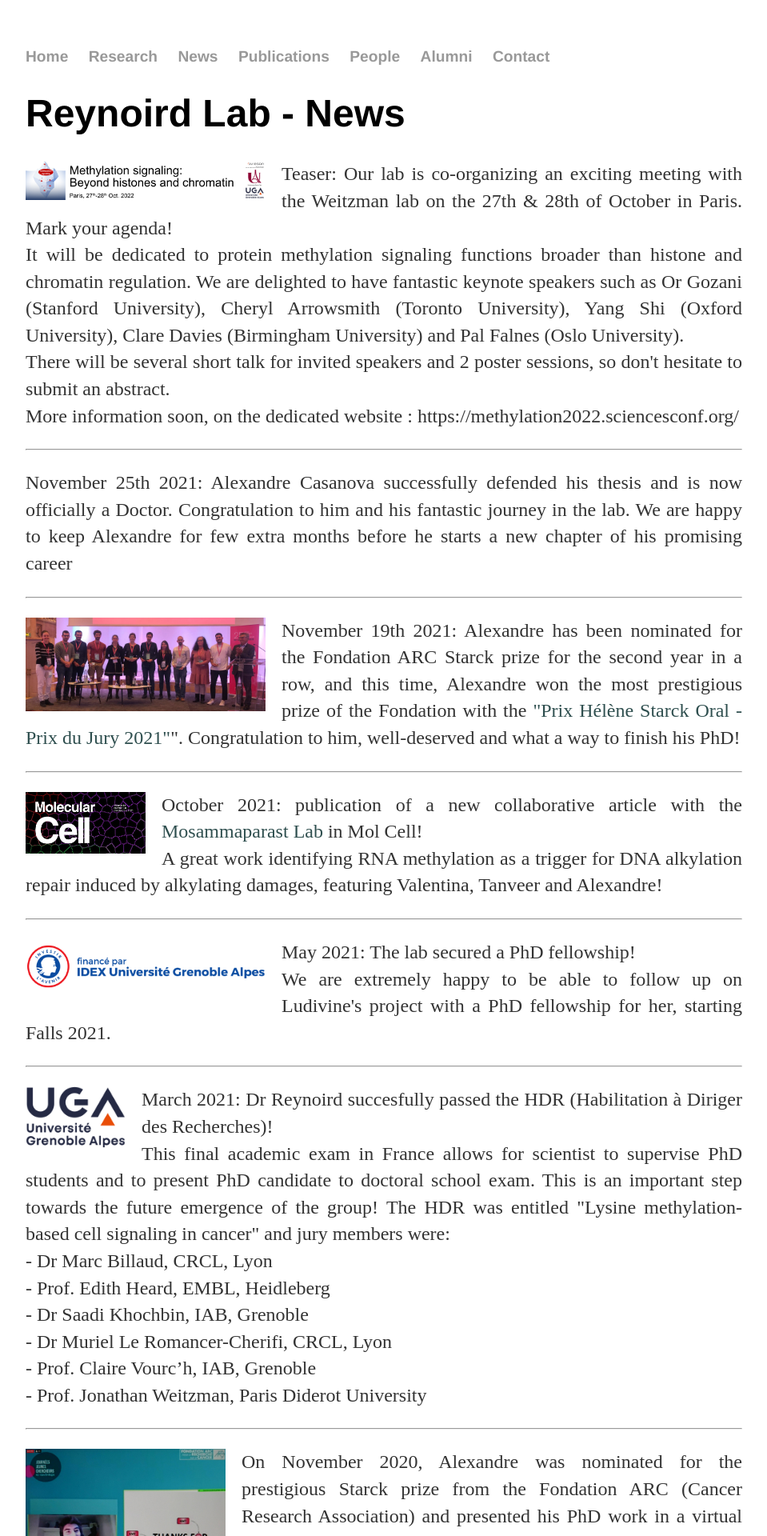
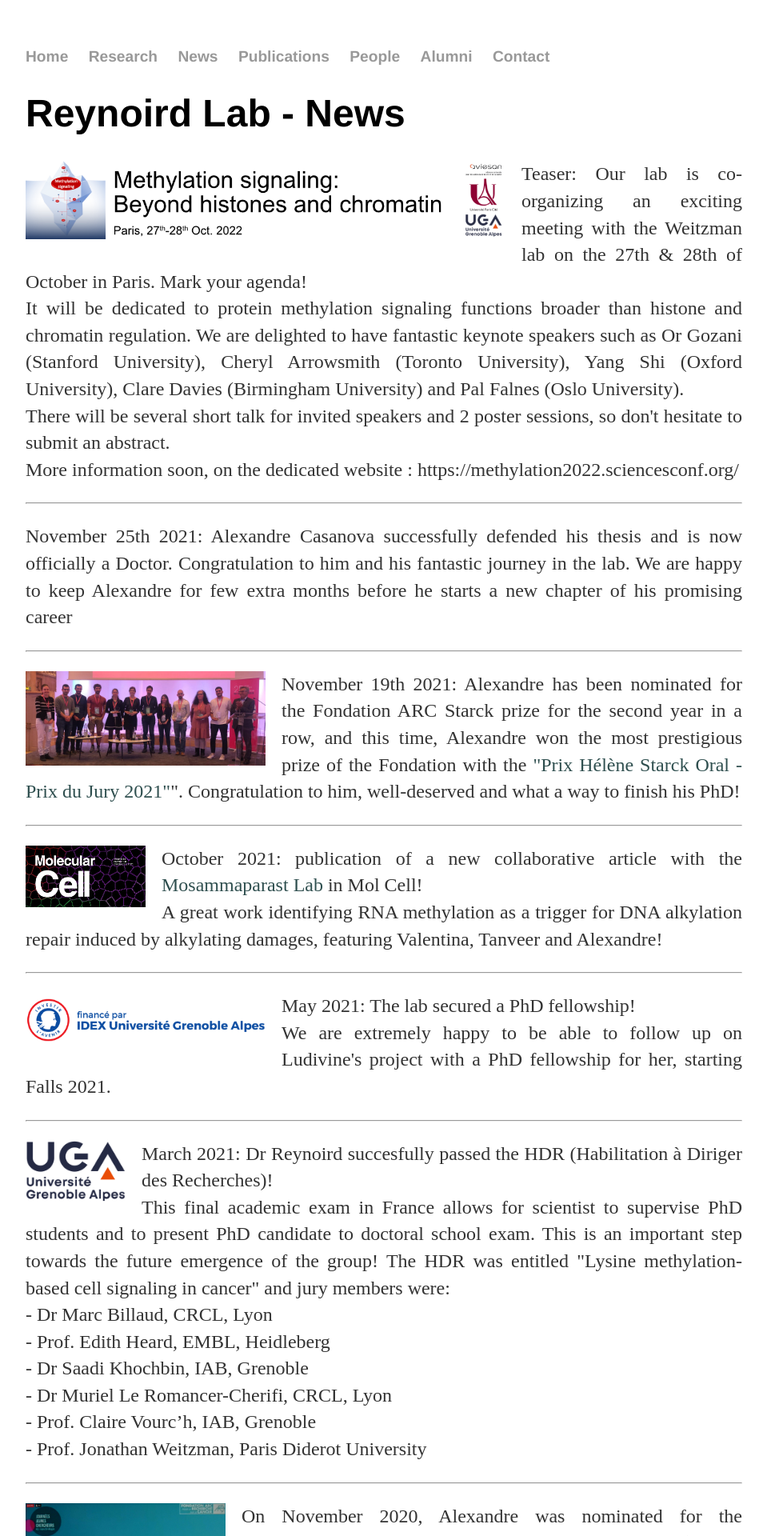
Before and after one commit to Reynoird-Lab/Reynoird-lab.github.io, a Jekyll site: the page built from News/index.html, in a window 1280 px wide. Shown: the top 1920 px of the page at 80% size, without its empty margins (160-1119 px from the left). Built offline with Jekyll 4.4.1, drawn with Linux system fonts in a browser that asks for light colours; Markdown is read by kramdown in place of the engine named in the settings.

Commit message:
Update index.html

```diff
--- a/News/index.html
+++ b/News/index.html
@@ -7,7 +7,7 @@
 	<h1>Reynoird Lab - {{ page.title }}</h1>
 
 <div class="div-categoryContainer">
-    <img src="https://reynoird-lab.github.io/Images/bannière.png" title="Methylation Symposium" width="300" style="margin: 0px 20px 10px 0px;" class="picture-left">
+    <img src="https://reynoird-lab.github.io/Images/bannière.png" title="Methylation Symposium" width="600" style="margin: 0px 20px 10px 0px;" class="picture-left">
   <div class="paragraph-right"><p align="justify"> Teaser: Our lab is co-organizing an exciting meeting with the Weitzman lab on the 27th & 28th of October in Paris. Mark your agenda!
 	  <br > It will be dedicated to  protein methylation signaling functions broader than histone and chromatin regulation. We are delighted to have fantastic keynote speakers such as Or Gozani (Stanford University), Cheryl Arrowsmith (Toronto University), Yang Shi (Oxford University), Clare Davies (Birmingham University) and Pal Falnes (Oslo University).
 	    <br > There will be several short talk for invited speakers and 2 poster sessions, so don't hesitate to submit an abstract.
```
